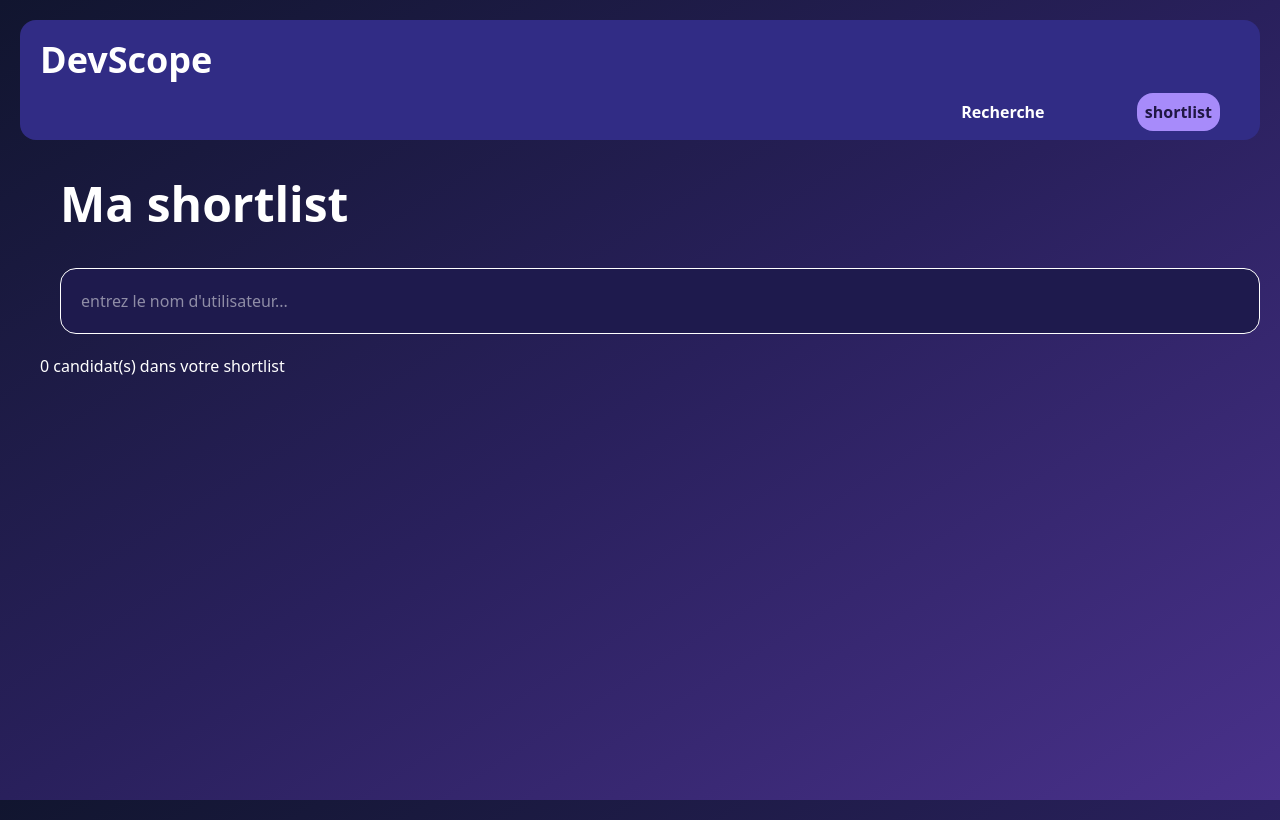
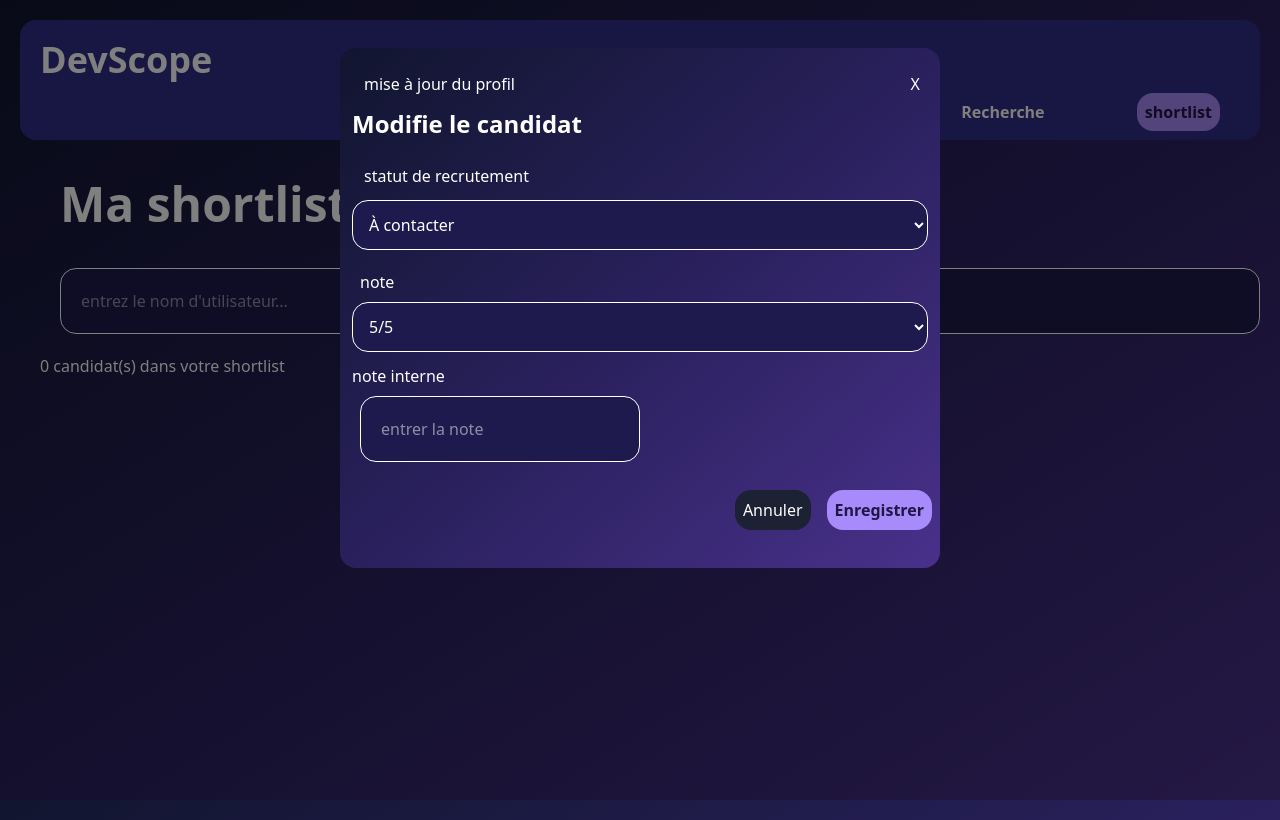
Before and after one commit to fayzabenjaa/DevScope, a plain HTML site: page shortlist.html in a window 1280 px wide. Drawn offline with nearby package versions, Linux system fonts and the light colour scheme; no server answers.

Commit message:
feat : add edit user popup

```diff
--- a/shortlist.html
+++ b/shortlist.html
@@ -35,6 +35,48 @@
             </script>
         </div>
     </main>
+    <div id="bgblur"
+        class="flex justify-center w-full h-full bg-[rgba(0,0,0,0.5)] fixed inset-0 overflow-y-auto overflow-x-hidden fixed z-500 p-2 ">
+        <div id="popup"
+            class="bg-gradient-to-br from-[#11152F] via-[#29205C] to-[#49318B] bg-fixed rounded-2xl relative lg:w-150 max-sm:w-80 lg:h-130 flex-row text-start max-sm:justify-center max-sm:items-center mt-10 text-white">
+            <div class=" m-3">
+                <div class="flex">
+                    <p class="m-3 ">mise à jour du profil</p>
+                    <button id="AnnulerX" class="Annuler ml-auto justify-end m-2">X</button>
+                </div>
+                <h1 class="font-bold text-2xl ">Modifie le candidat</h1>
+            </div>
+            <div class="flex flex-col m-3">
+                <label for="text" class="m-3">statut de recrutement</label>
+                <select name="text" id="statut" class=" bg-indigo-950 p-3 rounded-2xl border">
+                    <option value="contacter">À contacter</option>
+                    <option value="Entretien">Entretien</option>
+                    <option value="Retenu">Retenu</option>
+                    <option value="Refusé">Refusé</option>
+                </select>
+            </div>
+            <div class="flex flex-col m-3">
+                <label for="text" class="m-2">note</label>
+                <select name="text" id="note" class="bg-indigo-950 p-3 rounded-2xl border">
+                    <option value="5">5/5</option>
+                    <option value="4">4/5</option>
+                    <option value="3">3/5</option>
+                    <option value="2">2/5</option>
+                    <option value="1">1/5</option>
+                </select>
+            </div>
+            <div class="m-3 flex flex-col">
+                <label for="text">note interne</label>
+                <input type="text" placeholder="entrer la note" class="bg-indigo-950 m-2 p-5 rounded-2xl w-70 border">
+            </div>
+            <div class="flex flex-row ml-auto justify-end">
+                <button id="Annuler" class="Annuler bg-[#1C2233] rounded-2xl p-2 m-2">Annuler</button>
+                <button id="enregistrer" class="text-[#201744] m-2 bg-[#A78BFA] p-2 rounded-2xl hover:bg-[#8B5CF6] transition-color font-bold">Enregistrer</button>
+            </div>
+
+        </div>
+    </div>
+
 </body>
 <script type="module" src="script.js" defer></script>
 <script type="module" src="storage.js" defer></script>
```
